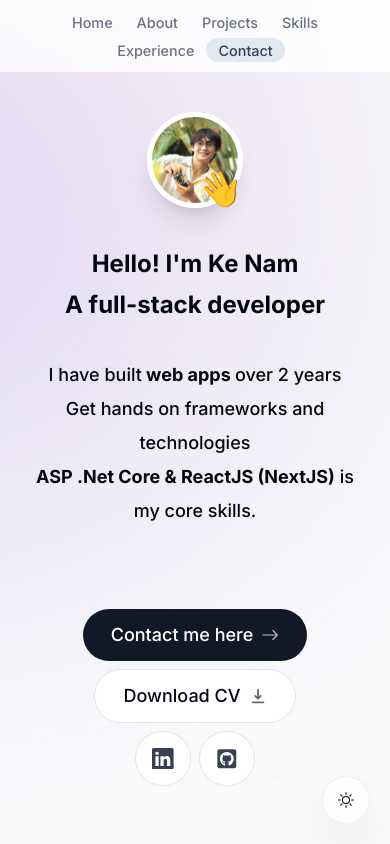
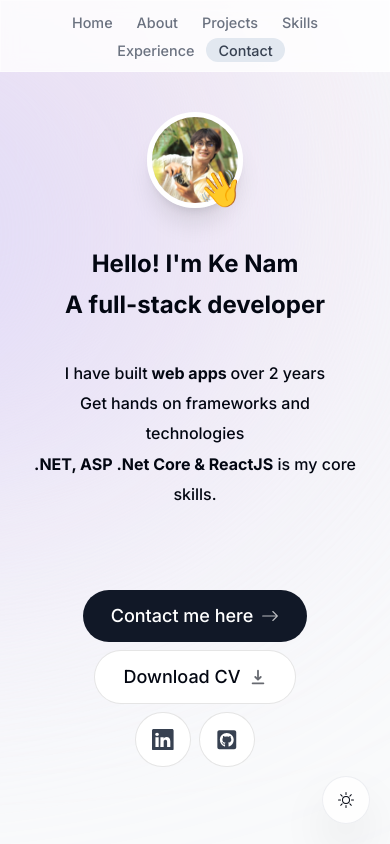
Before and after one commit to namke-dev/portfolio_namke_dev, a Next.js app: page / in a window 390 px wide. Shown: the top 844 px of the page. Built offline with nearby package versions, Linux system fonts and the light colour scheme; no server answers.

Commit message:
fix text size

```diff
--- a/components/intro.tsx
+++ b/components/intro.tsx
@@ -72,7 +72,7 @@ export default function Intro() {
         <p className="font-bold">Hello! I'm Ke Nam </p>
         <p className="font-bold">A full-stack developer</p>
 
-        <div className="text-lg sm:text-2xl !leading-[1.9] mt-[2rem]">
+        <div className="text-base sm:text-2xl !leading-[1.9] mt-[2rem]">
           <p>
             I have built
             <span className="font-bold"> web apps </span>
@@ -80,8 +80,8 @@ export default function Intro() {
           </p>
           <p>Get hands on frameworks and technologies</p>
           <p>
-            <span className="font-bold">ASP .Net Core & ReactJS (NextJS)</span>{" "}
-            is my core skills.
+            <span className="font-bold">.NET, ASP .Net Core & ReactJS</span> is
+            my core skills.
           </p>
         </div>
       </motion.h1>
--- a/components/project.tsx
+++ b/components/project.tsx
@@ -41,7 +41,7 @@ export default function Project({
         overflow-hidden
         sm:pr-8
         sm:h-[20rem]
-        h-[35rem]
+        h-[30rem]
         relative
         hover:bg-gray-200
         group-even:pl-8
```
